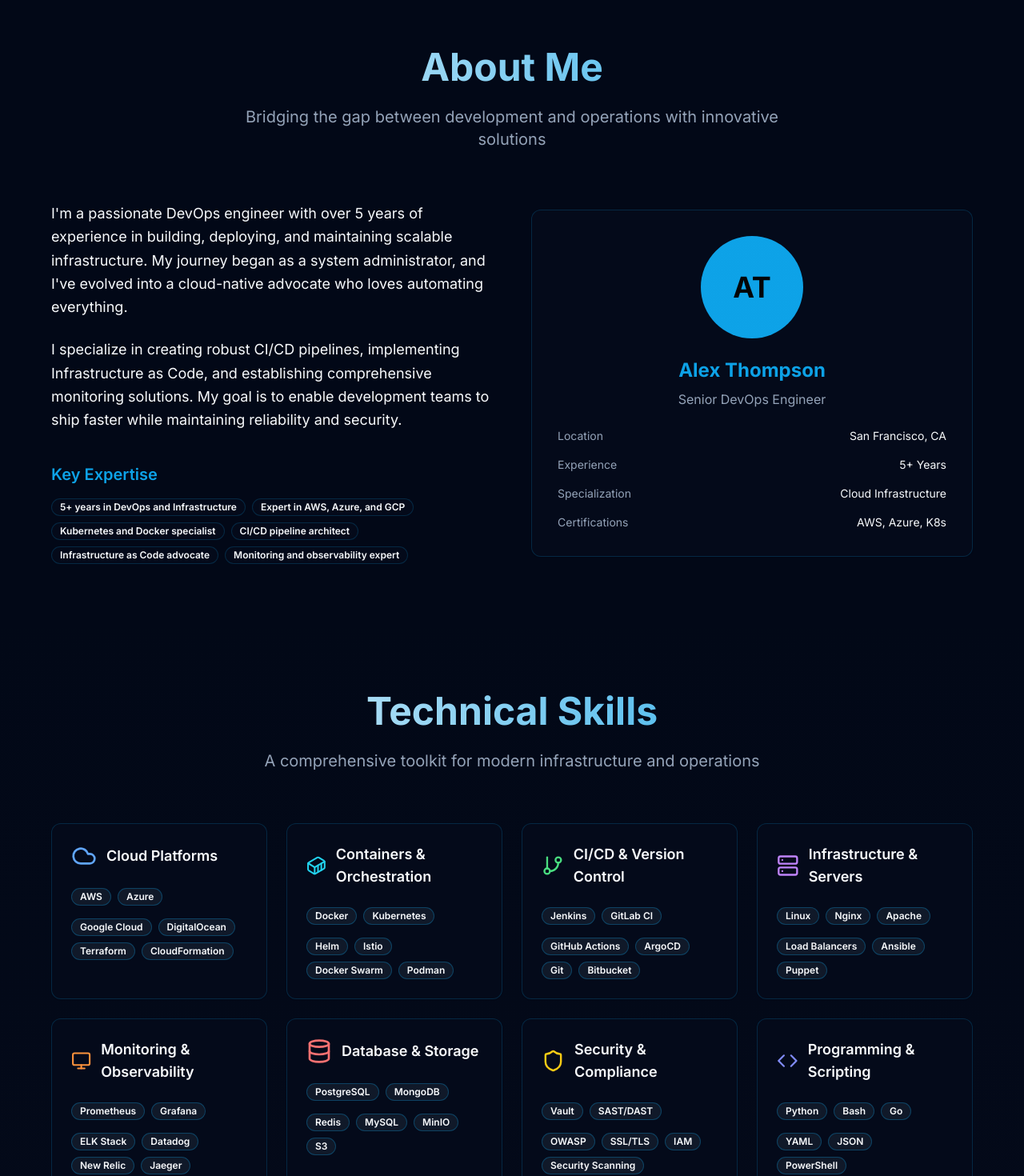
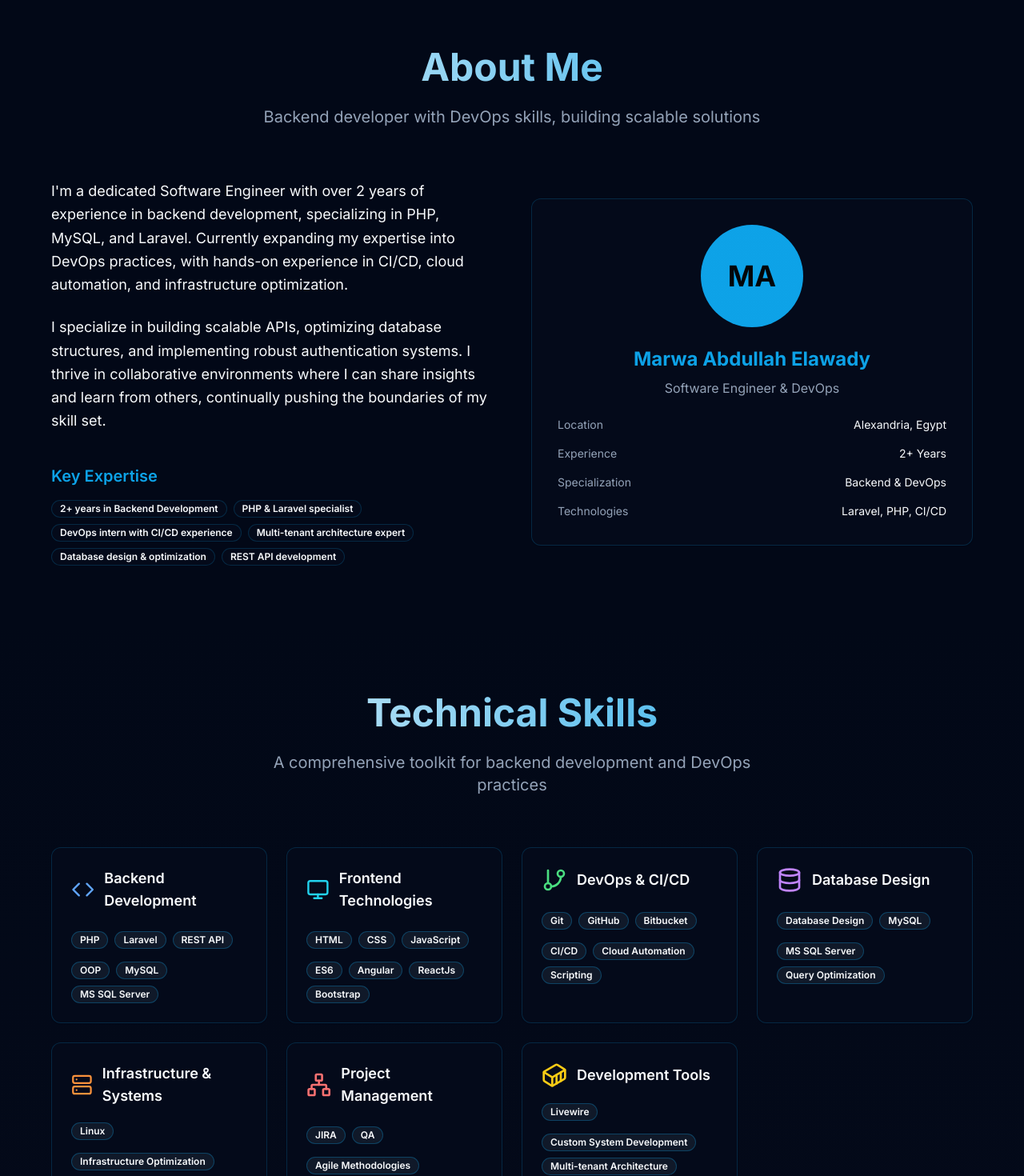
Before and after one commit to automated-repos/Marwa-Abdullah-Portfolio, a React (Vite) app: page / in a window 1280 px wide. Shown: the part 820-2290 px from the top of the page at 80% size. Built offline with nearby package versions, Linux system fonts and the light colour scheme.

Commit message:
Update portfolio with new data
Replace placeholder data with provided information for a Software Engineer specializing in backend and DevOps. The design and layout will remain consistent.

```diff
--- a/src/components/AboutSection.tsx
+++ b/src/components/AboutSection.tsx
@@ -3,12 +3,12 @@ import { Badge } from "@/components/ui/badge";
 
 const AboutSection = () => {
   const highlights = [
-    "5+ years in DevOps and Infrastructure",
-    "Expert in AWS, Azure, and GCP",
-    "Kubernetes and Docker specialist",
-    "CI/CD pipeline architect",
-    "Infrastructure as Code advocate",
-    "Monitoring and observability expert"
+    "2+ years in Backend Development",
+    "PHP & Laravel specialist",
+    "DevOps intern with CI/CD experience",
+    "Multi-tenant architecture expert",
+    "Database design & optimization",
+    "REST API development"
   ];
 
   return (
@@ -19,23 +19,22 @@ const AboutSection = () => {
             About Me
           </h2>
           <p className="text-xl text-muted-foreground max-w-2xl mx-auto">
-            Bridging the gap between development and operations with innovative solutions
+            Backend developer with DevOps skills, building scalable solutions
           </p>
         </div>
 
         <div className="grid md:grid-cols-2 gap-12 items-center">
           <div className="space-y-6">
             <p className="text-lg text-foreground leading-relaxed">
-              I'm a passionate DevOps engineer with over 5 years of experience in building,
-              deploying, and maintaining scalable infrastructure. My journey began as a
-              system administrator, and I've evolved into a cloud-native advocate who loves
-              automating everything.
+              I'm a dedicated Software Engineer with over 2 years of experience in backend development,
+              specializing in PHP, MySQL, and Laravel. Currently expanding my expertise into DevOps
+              practices, with hands-on experience in CI/CD, cloud automation, and infrastructure optimization.
             </p>
 
             <p className="text-lg text-foreground leading-relaxed">
-              I specialize in creating robust CI/CD pipelines, implementing Infrastructure
-              as Code, and establishing comprehensive monitoring solutions. My goal is to
-              enable development teams to ship faster while maintaining reliability and security.
+              I specialize in building scalable APIs, optimizing database structures, and implementing
+              robust authentication systems. I thrive in collaborative environments where I can share
+              insights and learn from others, continually pushing the boundaries of my skill set.
             </p>
 
             <div className="pt-4">
@@ -59,28 +58,28 @@ const AboutSection = () => {
               <div className="space-y-6">
                 <div className="text-center">
                   <div className="w-32 h-32 mx-auto mb-6 rounded-full bg-gradient-to-br from-primary to-accent flex items-center justify-center text-4xl font-bold text-primary-foreground">
-                    AT
+                    MA
                   </div>
-                  <h3 className="text-2xl font-bold text-primary mb-2">Alex Thompson</h3>
-                  <p className="text-muted-foreground">Senior DevOps Engineer</p>
+                  <h3 className="text-2xl font-bold text-primary mb-2">Marwa Abdullah Elawady</h3>
+                  <p className="text-muted-foreground">Software Engineer & DevOps</p>
                 </div>
 
                 <div className="space-y-4 text-sm">
                   <div className="flex justify-between">
                     <span className="text-muted-foreground">Location</span>
-                    <span className="text-foreground">San Francisco, CA</span>
+                    <span className="text-foreground">Alexandria, Egypt</span>
                   </div>
                   <div className="flex justify-between">
                     <span className="text-muted-foreground">Experience</span>
-                    <span className="text-foreground">5+ Years</span>
+                    <span className="text-foreground">2+ Years</span>
                   </div>
                   <div className="flex justify-between">
                     <span className="text-muted-foreground">Specialization</span>
-                    <span className="text-foreground">Cloud Infrastructure</span>
+                    <span className="text-foreground">Backend & DevOps</span>
                   </div>
                   <div className="flex justify-between">
-                    <span className="text-muted-foreground">Certifications</span>
-                    <span className="text-foreground">AWS, Azure, K8s</span>
+                    <span className="text-muted-foreground">Technologies</span>
+                    <span className="text-foreground">Laravel, PHP, CI/CD</span>
                   </div>
                 </div>
               </div>
--- a/src/components/ContactSection.tsx
+++ b/src/components/ContactSection.tsx
@@ -13,7 +13,7 @@ const ContactSection = () => {
             Let's Connect
           </h2>
           <p className="text-xl text-muted-foreground max-w-2xl mx-auto">
-            Ready to discuss your next infrastructure project or collaboration opportunity?
+            Ready to discuss your backend or DevOps needs? Let's build something amazing together.
           </p>
         </div>
 
@@ -31,7 +31,7 @@ const ContactSection = () => {
                     </div>
                     <div>
                       <h4 className="font-semibold text-foreground">Email</h4>
-                      <p className="text-muted-foreground">alex.thompson@email.com</p>
+                      <p className="text-muted-foreground">workytip@gmail.com</p>
                     </div>
                   </div>
 
@@ -41,7 +41,7 @@ const ContactSection = () => {
                     </div>
                     <div>
                       <h4 className="font-semibold text-foreground">Phone</h4>
-                      <p className="text-muted-foreground">+1 (555) 123-4567</p>
+                      <p className="text-muted-foreground">+201099420890</p>
                     </div>
                   </div>
 
@@ -51,7 +51,7 @@ const ContactSection = () => {
                     </div>
                     <div>
                       <h4 className="font-semibold text-foreground">Location</h4>
-                      <p className="text-muted-foreground">San Francisco, CA</p>
+                      <p className="text-muted-foreground">Alexandria, Egypt</p>
                     </div>
                   </div>
                 </div>
@@ -77,12 +77,12 @@ const ContactSection = () => {
               <CardContent className="p-8">
                 <h3 className="text-xl font-bold text-primary mb-4">Services & Expertise</h3>
                 <div className="space-y-3 text-muted-foreground">
-                  <p>• Cloud Infrastructure Design & Implementation</p>
-                  <p>• CI/CD Pipeline Development & Optimization</p>
-                  <p>• Kubernetes & Container Orchestration</p>
-                  <p>• Infrastructure as Code (IaC) Solutions</p>
-                  <p>• Monitoring & Observability Setup</p>
-                  <p>• DevOps Consulting & Team Training</p>
+                  <p>• Backend Development (PHP, Laravel)</p>
+                  <p>• REST API Design & Development</p>
+                  <p>• Database Design & Optimization</p>
+                  <p>• Multi-tenant Architecture Solutions</p>
+                  <p>• CI/CD Pipeline Development</p>
+                  <p>• DevOps & Infrastructure Automation</p>
                 </div>
               </CardContent>
             </Card>
--- a/src/components/ExperienceSection.tsx
+++ b/src/components/ExperienceSection.tsx
@@ -5,46 +5,61 @@ import { Building, Calendar, MapPin } from "lucide-react";
 const ExperienceSection = () => {
   const experiences = [
     {
-      title: "Senior DevOps Engineer",
-      company: "TechScale Solutions",
-      location: "San Francisco, CA",
-      period: "2022 - Present",
-      description: "Leading cloud infrastructure modernization initiatives for enterprise clients. Architecting scalable Kubernetes platforms and implementing advanced CI/CD pipelines.",
+      title: "DevOps Intern",
+      company: "DEPI",
+      location: "Alexandria, Egypt",
+      period: "Jun 2025 - Present",
+      description: "DevOps intern with hands-on experience in CI/CD, cloud automation, and scripting, eager to optimize infrastructure and deployments.",
       achievements: [
-        "Reduced deployment time by 80% through automated CI/CD pipelines",
-        "Managed $2M+ cloud infrastructure across AWS, Azure, and GCP",
-        "Led a team of 6 engineers in infrastructure transformation projects",
-        "Implemented zero-downtime deployment strategies for 100+ microservices"
+        "Gained practical experience in CI/CD pipeline development",
+        "Worked with cloud automation tools and scripting",
+        "Focused on infrastructure optimization strategies",
+        "Developed skills in deployment automation"
       ],
-      tech: ["Kubernetes", "AWS", "Terraform", "Jenkins", "Prometheus", "Docker"]
+      tech: ["CI/CD", "Cloud Automation", "Scripting", "Infrastructure", "DevOps Tools"]
     },
     {
-      title: "DevOps Engineer",
-      company: "CloudFirst Inc",
-      location: "Seattle, WA",
-      period: "2020 - 2022",
-      description: "Specialized in container orchestration and cloud migration projects. Built robust monitoring and alerting systems for high-traffic applications.",
+      title: "Career Break",
+      company: "Health & Professional Development",
+      location: "Alexandria, Egypt",
+      period: "Dec 2024 - Jun 2025",
+      description: "Took a planned break to focus on my health, followed by dedicated time to deepen my technical expertise and explore new opportunities.",
       achievements: [
-        "Migrated 50+ legacy applications to cloud-native architecture",
-        "Achieved 99.9% uptime for critical production systems",
-        "Reduced infrastructure costs by 35% through optimization",
-        "Established comprehensive monitoring covering 500+ services"
+        "Focused on personal health and well-being",
+        "Dedicated time to technical skill enhancement",
+        "Explored new career opportunities in DevOps",
+        "Prepared for transition into DevOps role"
       ],
-      tech: ["Docker", "Azure", "Ansible", "GitLab CI", "Grafana", "ELK Stack"]
+      tech: ["Self-Development", "Skill Enhancement", "Career Planning"]
     },
     {
-      title: "System Administrator",
-      company: "DataFlow Systems",
-      location: "Portland, OR",
-      period: "2019 - 2020",
-      description: "Managed on-premise and hybrid cloud infrastructure. Focused on automation, security hardening, and performance optimization.",
+      title: "Software Engineer (Backend - Laravel)",
+      company: "nWeave",
+      location: "Alexandria, Egypt",
+      period: "Feb 2023 - Dec 2024",
+      description: "Responsible for designing, developing, and maintaining the backend architecture of a multi-tenant healthcare web application. Built scalable APIs, optimized database structures, and implemented authentication systems.",
       achievements: [
-        "Automated 90% of routine operational tasks",
-        "Implemented backup and disaster recovery procedures",
-        "Reduced system downtime by 60% through proactive monitoring",
-        "Established security compliance across all systems"
+        "Designed and maintained multi-tenant healthcare application backend",
+        "Built scalable APIs for complex healthcare workflows",
+        "Optimized database structures for improved performance",
+        "Implemented robust authentication and authorization systems",
+        "Ensured seamless communication between central system and tenant databases"
       ],
-      tech: ["Linux", "VMware", "Bash", "Puppet", "Nagios", "MySQL"]
+      tech: ["Laravel", "PHP", "MySQL", "REST API", "Multi-tenant Architecture", "Database Design"]
+    },
+    {
+      title: "Laravel Developer (Freelance)",
+      company: "Logic",
+      location: "Cairo, Egypt",
+      period: "Feb 2024 - Aug 2024",
+      description: "Freelance Laravel Developer who built custom systems with Laravel + Livewire, handling everything from database design to frontend support.",
+      achievements: [
+        "Built custom systems using Laravel framework",
+        "Implemented Livewire for dynamic frontend interactions",
+        "Handled complete project lifecycle from DB design to frontend",
+        "Delivered robust solutions for various client requirements"
+      ],
+      tech: ["Laravel", "Livewire", "PHP", "Database Design", "Full-stack Development"]
     }
   ];
 
--- a/src/components/HeroSection.tsx
+++ b/src/components/HeroSection.tsx
@@ -22,17 +22,17 @@ const HeroSection = () => {
       <div className="relative z-10 text-center px-6 max-w-4xl mx-auto">
         <div className="space-y-6">
           <h1 className="text-5xl md:text-7xl font-bold bg-gradient-to-r from-foreground to-primary bg-clip-text text-transparent">
-            Alex Thompson
+            Marwa Abdullah Elawady
           </h1>
 
           <h2 className="text-2xl md:text-3xl text-primary font-semibold">
-            DevOps Engineer
+            Software Engineer & DevOps
           </h2>
 
           <p className="text-xl md:text-2xl text-muted-foreground max-w-3xl mx-auto leading-relaxed">
-            Orchestrating seamless deployments and robust infrastructure.
-            Passionate about automation, scalability, and delivering reliable solutions
-            that empower development teams.
+            Backend development specialist with DevOps expertise.
+            Passionate about building scalable APIs, optimizing infrastructure,
+            and delivering robust solutions for complex applications.
           </p>
 
           <div className="flex flex-col sm:flex-row gap-4 justify-center items-center pt-8">
--- a/src/components/SkillsSection.tsx
+++ b/src/components/SkillsSection.tsx
@@ -16,52 +16,46 @@ import {
 const SkillsSection = () => {
   const skillCategories = [
     {
-      title: "Cloud Platforms",
-      icon: Cloud,
-      skills: ["AWS", "Azure", "Google Cloud", "DigitalOcean", "Terraform", "CloudFormation"],
+      title: "Backend Development",
+      icon: Code,
+      skills: ["PHP", "Laravel", "REST API", "OOP", "MySQL", "MS SQL Server"],
       color: "text-blue-400"
     },
     {
-      title: "Containers & Orchestration",
-      icon: Container,
-      skills: ["Docker", "Kubernetes", "Helm", "Istio", "Docker Swarm", "Podman"],
+      title: "Frontend Technologies",
+      icon: Monitor,
+      skills: ["HTML", "CSS", "JavaScript", "ES6", "Angular", "ReactJs", "Bootstrap"],
       color: "text-cyan-400"
     },
     {
-      title: "CI/CD & Version Control",
+      title: "DevOps & CI/CD",
       icon: GitBranch,
-      skills: ["Jenkins", "GitLab CI", "GitHub Actions", "ArgoCD", "Git", "Bitbucket"],
+      skills: ["Git", "GitHub", "Bitbucket", "CI/CD", "Cloud Automation", "Scripting"],
       color: "text-green-400"
     },
     {
-      title: "Infrastructure & Servers",
-      icon: Server,
-      skills: ["Linux", "Nginx", "Apache", "Load Balancers", "Ansible", "Puppet"],
+      title: "Database Design",
+      icon: Database,
+      skills: ["Database Design", "MySQL", "MS SQL Server", "Query Optimization"],
       color: "text-purple-400"
     },
     {
-      title: "Monitoring & Observability",
-      icon: Monitor,
-      skills: ["Prometheus", "Grafana", "ELK Stack", "Datadog", "New Relic", "Jaeger"],
+      title: "Infrastructure & Systems",
+      icon: Server,
+      skills: ["Linux", "Infrastructure Optimization", "Deployment Automation"],
       color: "text-orange-400"
     },
     {
-      title: "Database & Storage",
-      icon: Database,
-      skills: ["PostgreSQL", "MongoDB", "Redis", "MySQL", "MinIO", "S3"],
+      title: "Project Management",
+      icon: Network,
+      skills: ["JIRA", "QA", "Agile Methodologies", "Team Collaboration"],
       color: "text-red-400"
     },
     {
-      title: "Security & Compliance",
-      icon: Shield,
-      skills: ["Vault", "SAST/DAST", "OWASP", "SSL/TLS", "IAM", "Security Scanning"],
+      title: "Development Tools",
+      icon: Container,
+      skills: ["Livewire", "Custom System Development", "Multi-tenant Architecture"],
       color: "text-yellow-400"
-    },
-    {
-      title: "Programming & Scripting",
-      icon: Code,
-      skills: ["Python", "Bash", "Go", "YAML", "JSON", "PowerShell"],
-      color: "text-indigo-400"
     }
   ];
 
@@ -73,7 +67,7 @@ const SkillsSection = () => {
             Technical Skills
           </h2>
           <p className="text-xl text-muted-foreground max-w-2xl mx-auto">
-            A comprehensive toolkit for modern infrastructure and operations
+            A comprehensive toolkit for backend development and DevOps practices
           </p>
         </div>
 
```
